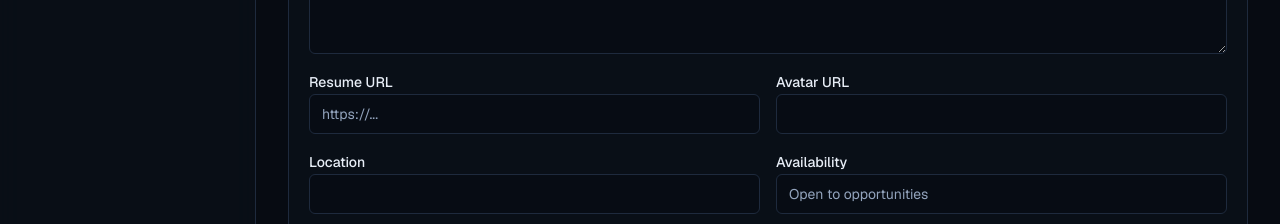
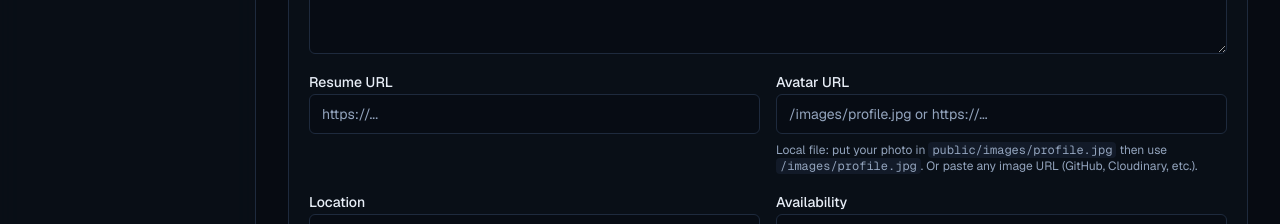
Before and after one commit to Abelha344/portfolio_swe, a Next.js app: page /admin/about in a window 1280 px wide. Shown: the part 357-581 px from the top of the page. Built offline with nearby package versions, Linux system fonts and the light colour scheme; no server answers; the database is empty; sample sign-in values are in the browser's storage.

Commit message:
Add profile photo and allow local avatar paths

```diff
--- a/components/admin/AboutAdmin.tsx
+++ b/components/admin/AboutAdmin.tsx
@@ -194,7 +194,21 @@ export function AboutAdmin({
           </div>
           <div className="space-y-2">
             <Label>Avatar URL</Label>
-            <Input {...form.register("avatarUrl")} />
+            <Input
+              {...form.register("avatarUrl")}
+              placeholder="/images/profile.jpg or https://..."
+            />
+            <p className="text-xs text-muted-foreground">
+              Local file: put your photo in{" "}
+              <code className="rounded bg-muted px-1">public/images/profile.jpg</code> then
+              use <code className="rounded bg-muted px-1">/images/profile.jpg</code>. Or paste
+              any image URL (GitHub, Cloudinary, etc.).
+            </p>
+            {form.formState.errors.avatarUrl ? (
+              <p className="text-xs text-destructive">
+                {form.formState.errors.avatarUrl.message}
+              </p>
+            ) : null}
           </div>
         </div>
         <div className="grid gap-4 sm:grid-cols-2">
--- a/lib/validations/index.ts
+++ b/lib/validations/index.ts
@@ -61,7 +61,16 @@ export const aboutSchema = z.object({
   bio: z.string().min(20, "Bio must be at least 20 characters"),
   headline: z.string().or(z.literal("")).optional(),
   resumeUrl: z.string().url().or(z.literal("")).optional(),
-  avatarUrl: z.string().url().or(z.literal("")).optional(),
+  avatarUrl: z
+    .string()
+    .refine(
+      (value) =>
+        value === "" ||
+        value.startsWith("/") ||
+        /^https?:\/\//i.test(value),
+      "Use a full URL (https://...) or a local path like /images/profile.jpg"
+    )
+    .optional(),
   location: z.string().or(z.literal("")).optional(),
   availability: z.string().or(z.literal("")).optional(),
 });
```
Also changed, not shown: public/images/profile.jpg (added).
